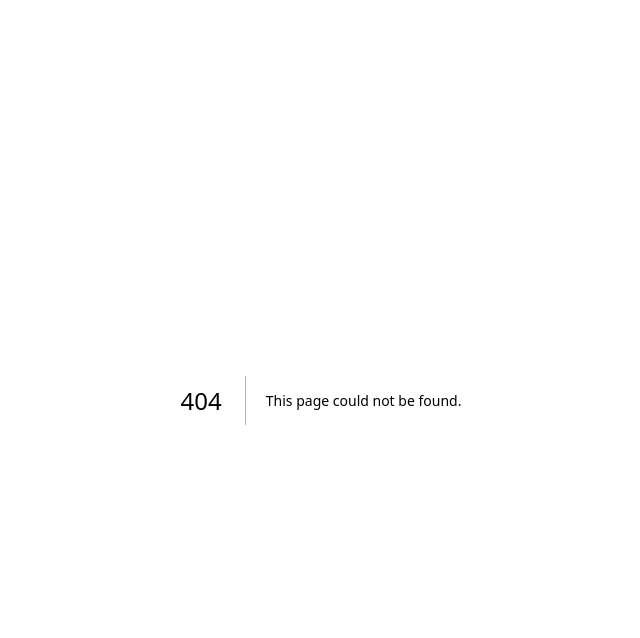
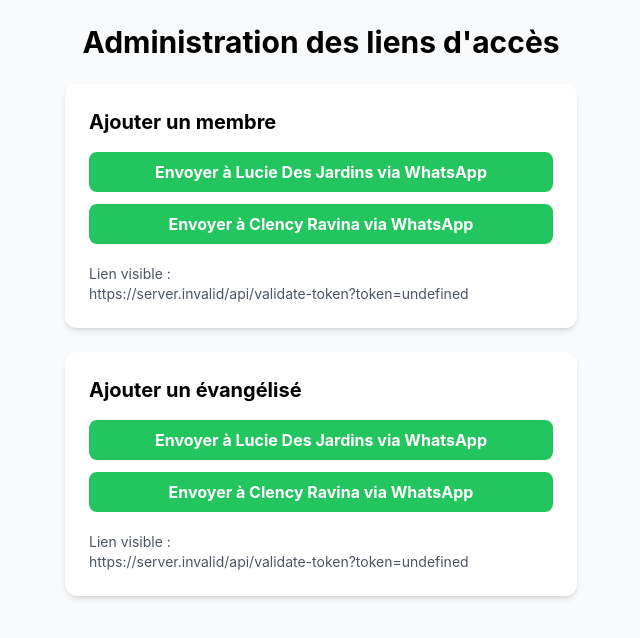
Before and after one commit to allanbavajee/soultrack, a Next.js app: page /admin/access in a window 1280 px wide. Before the commit this address had no page. Shown: the top 638 px of the page, without its empty margins (319-959 px from the left). Built offline with nearby package versions, Linux system fonts and the light colour scheme; no server answers.

Commit message:
Create access.js

```diff
--- /dev/null
+++ b/pages/admin/access.js
@@ -0,0 +1,69 @@
+// pages/admin/access.js
+import { useState, useEffect } from "react";
+import { supabase } from "../../lib/supabaseClient";
+
+export default function AdminAccess() {
+  const [tokens, setTokens] = useState({});
+  const responsables = [
+    { nom: "Lucie Des Jardins", numero: "23059244320" },
+    { nom: "Clency Ravina", numero: "23059321976" },
+  ];
+
+  useEffect(() => {
+    fetchTokens();
+  }, []);
+
+  const fetchTokens = async () => {
+    const { data, error } = await supabase
+      .from("access_tokens")
+      .select("token, access_type");
+    if (!error && data) {
+      const mapped = {};
+      data.forEach((t) => (mapped[t.access_type] = t.token));
+      setTokens(mapped);
+    }
+  };
+
+  const sendLinkWhatsApp = (accessType, responsable) => {
+    const token = tokens[accessType];
+    if (!token) return;
+
+    const message = `Salut ${responsable.nom} 🙌, voici ton lien pour accéder à la page ${
+      accessType === "ajouter_membre" ? "Ajouter un membre" : "Ajouter un évangélisé"
+    } : ${process.env.NEXT_PUBLIC_SITE_URL}/api/validate-token?token=${token}`;
+
+    window.open(`https://wa.me/${responsable.numero}?text=${encodeURIComponent(message)}`, "_blank");
+  };
+
+  return (
+    <div className="min-h-screen bg-gray-50 p-6">
+      <h1 className="text-3xl font-bold text-center mb-6">Administration des liens d'accès</h1>
+
+      {["ajouter_membre", "ajouter_evangélise"].map((type) => (
+        <div
+          key={type}
+          className="bg-white p-6 rounded-xl shadow-md mb-6 max-w-lg mx-auto"
+        >
+          <h2 className="text-xl font-bold mb-4">
+            {type === "ajouter_membre" ? "Ajouter un membre" : "Ajouter un évangélisé"}
+          </h2>
+
+          {responsables.map((resp) => (
+            <button
+              key={resp.numero}
+              onClick={() => sendLinkWhatsApp(type, resp)}
+              className="w-full mb-3 py-2 bg-green-500 text-white font-bold rounded-lg hover:bg-green-600"
+            >
+              Envoyer à {resp.nom} via WhatsApp
+            </button>
+          ))}
+
+          <p className="text-sm text-gray-600 mt-2">
+            Lien visible : <br />
+            <span className="break-words">{`${process.env.NEXT_PUBLIC_SITE_URL}/api/validate-token?token=${tokens[type]}`}</span>
+          </p>
+        </div>
+      ))}
+    </div>
+  );
+}
```
